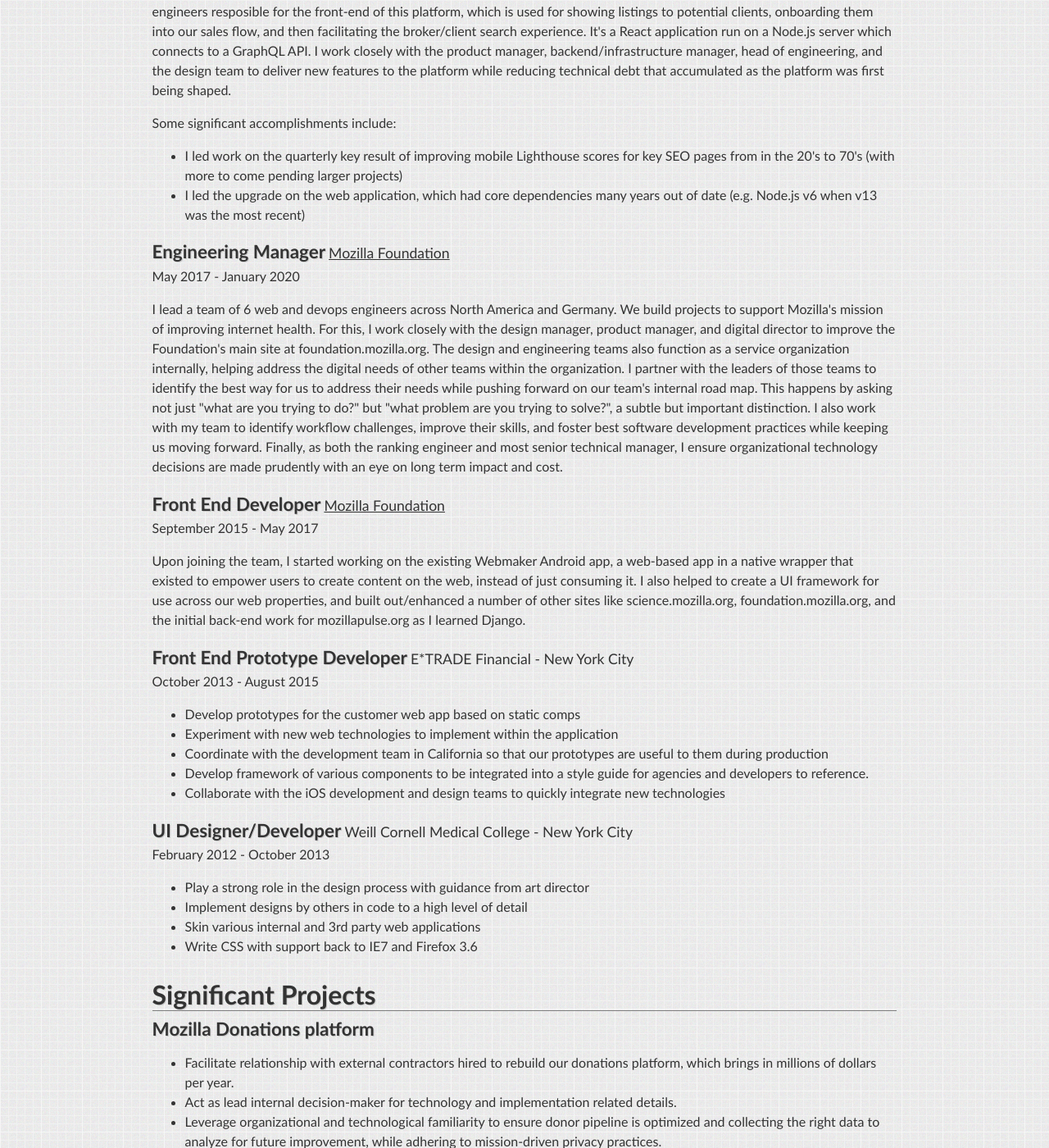
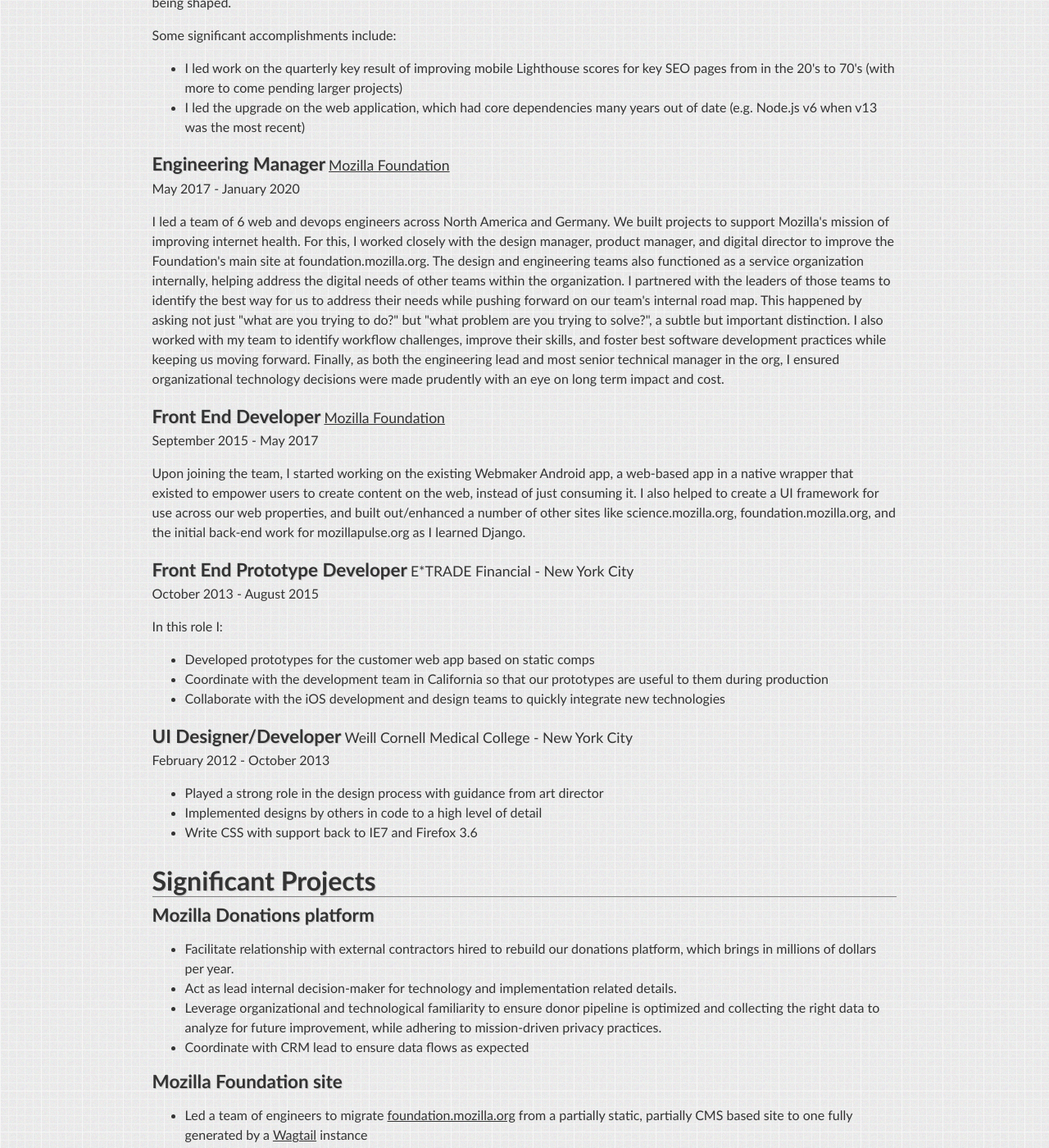
Before and after one commit to alanmoo/alanmooiman-dot-com, a Jekyll site: the page resume/index.html, which Jekyll copies as it is, in a window 1280 px wide and 1400 px high, scrolled down 620 px. Shown: the whole window at 82% size. Built offline with Jekyll 4.4.1, drawn with Linux system fonts in a browser that asks for light colours; some of the changed text lies outside the part shown.

Commit message:
Resume updates

```diff
--- a/resume/index.html
+++ b/resume/index.html
@@ -42,14 +42,14 @@
 		<div class="show-print"><small>Printed/PDF'ed from <a href="http://alanmooiman.com/resume">alanmooiman.com/resume</a></small></div>
 		<header>
 			<h1>Alan Mooiman</h1>
-			<h2>Web Engineering Manager</h2>
+			<h2>Engineering Manager</h2>
 		</header> <!-- .name_title -->
 		<div class="contact_info">
 			<a class="email" href="mailto:alan@alanmooiman.com?subject=I want to pay you">alan@alanmooiman.com</a>
 		</div> <!-- .contact_info -->
 		<div class="content">
-			<h3>Objective</h3>
-			<p>To lead an engaged, productive, communicative team that outputs high quality projects and works together to help one another improve their skills while building the future.</p>
+			<!-- <h3>Objective</h3>
+			<p>To lead an engaged, productive, communicative team that outputs high quality projects and works together to help one another improve their skills while building the future.</p> -->
 			<section>
 				<h3>Skills/Experience</h3>
 				<ul class="skills">
@@ -87,7 +87,7 @@
 				<div class="organization"><a href="https://foundation.mozilla.org">Mozilla Foundation</a></div>
 				<div class="organization_dates">May 2017 - January 2020</div>
 				<p>
-					I lead a team of 6 web and devops engineers across North America and Germany. We build projects to support Mozilla's mission of improving internet health. For this, I work closely with the design manager, product manager, and digital director to improve the Foundation's main site at foundation.mozilla.org. The design and engineering teams also function as a service organization internally, helping address the digital needs of other teams within the organization. I partner with the leaders of those teams to identify the best way for us to address their needs while pushing forward on our team's internal road map. This happens by asking not just "what are you trying to do?" but "what problem are you trying to solve?", a subtle but important distinction. I also work with my team to identify workflow challenges, improve their skills, and foster best software development practices while keeping us moving forward. Finally, as both the ranking engineer and most senior technical manager, I ensure organizational technology decisions are made prudently with an eye on long term impact and cost.
+					I led a team of 6 web and devops engineers across North America and Germany. We built projects to support Mozilla's mission of improving internet health. For this, I worked closely with the design manager, product manager, and digital director to improve the Foundation's main site at foundation.mozilla.org. The design and engineering teams also functioned as a service organization internally, helping address the digital needs of other teams within the organization. I partnered with the leaders of those teams to identify the best way for us to address their needs while pushing forward on our team's internal road map. This happened by asking not just "what are you trying to do?" but "what problem are you trying to solve?", a subtle but important distinction. I also worked with my team to identify workflow challenges, improve their skills, and foster best software development practices while keeping us moving forward. Finally, as both the engineering lead and most senior technical manager in the org, I ensured organizational technology decisions were made prudently with an eye on long term impact and cost.
 				</p>
 			</div>
 			<div class="resume_item">
@@ -102,13 +102,16 @@
 				<h3 class="job_title">Front End Prototype Developer</h3>
 				<div class="organization">E*TRADE Financial - <span class="location">New York City</span></div>
 				<div class="organization_dates">October 2013 - August 2015</div>
-				<ul>
-					<li>Develop prototypes for the customer web app based on static comps</li>
-					<li>Experiment with new web technologies to implement within the application</li>
-					<li>Coordinate with the development team in California so that our prototypes are useful to them during production</li>
-					<li>Develop framework of various components to be integrated into a style guide for agencies and developers to reference.</li>
-					<li>Collaborate with the iOS development and design teams to quickly integrate new technologies</li>
-				</ul>
+				<p>
+					In this role I:
+					<ul>
+						<li>Developed prototypes for the customer web app based on static comps</li>
+						<!-- <li>Experimented with new web technologies to implement within the application</li> -->
+						<li>Coordinate with the development team in California so that our prototypes are useful to them during production</li>
+						<!-- <li>Developed a framework of various components to be integrated into a style guide for agencies and developers to reference.</li> -->
+						<li>Collaborate with the iOS development and design teams to quickly integrate new technologies</li>
+					</ul>
+				</p>
 			</div>
 			<div class="resume_item">
 				<h3 class="job_title">UI Designer/Developer</h3>
@@ -117,9 +120,9 @@
 				<ul>
 					<!-- <li>Develop responsive Drupal theme for new base distribution, including a new responsive navigation pattern</li> -->
 					<!-- <li>Add front end functionality to existing internal applications</li> -->
-					<li>Play a strong role in the design process with guidance from art director</li>
-					<li>Implement designs by others in code to a high level of detail</li>
-					<li>Skin various internal and 3rd party web applications</li>
+					<li>Played a strong role in the design process with guidance from art director</li>
+					<li>Implemented designs by others in code to a high level of detail</li>
+					<!-- <li>Skin various internal and 3rd party web applications</li> -->
 					<!-- <li>Develop coding standards for the web design team</li> -->
 					<li>Write CSS with support back to IE7 and Firefox 3.6</li>
 					<!-- <li>Comment code so that future developers understand it</li> -->
```
Also changed, not shown: other parts of resume/index.html (+2 -1 lines).
